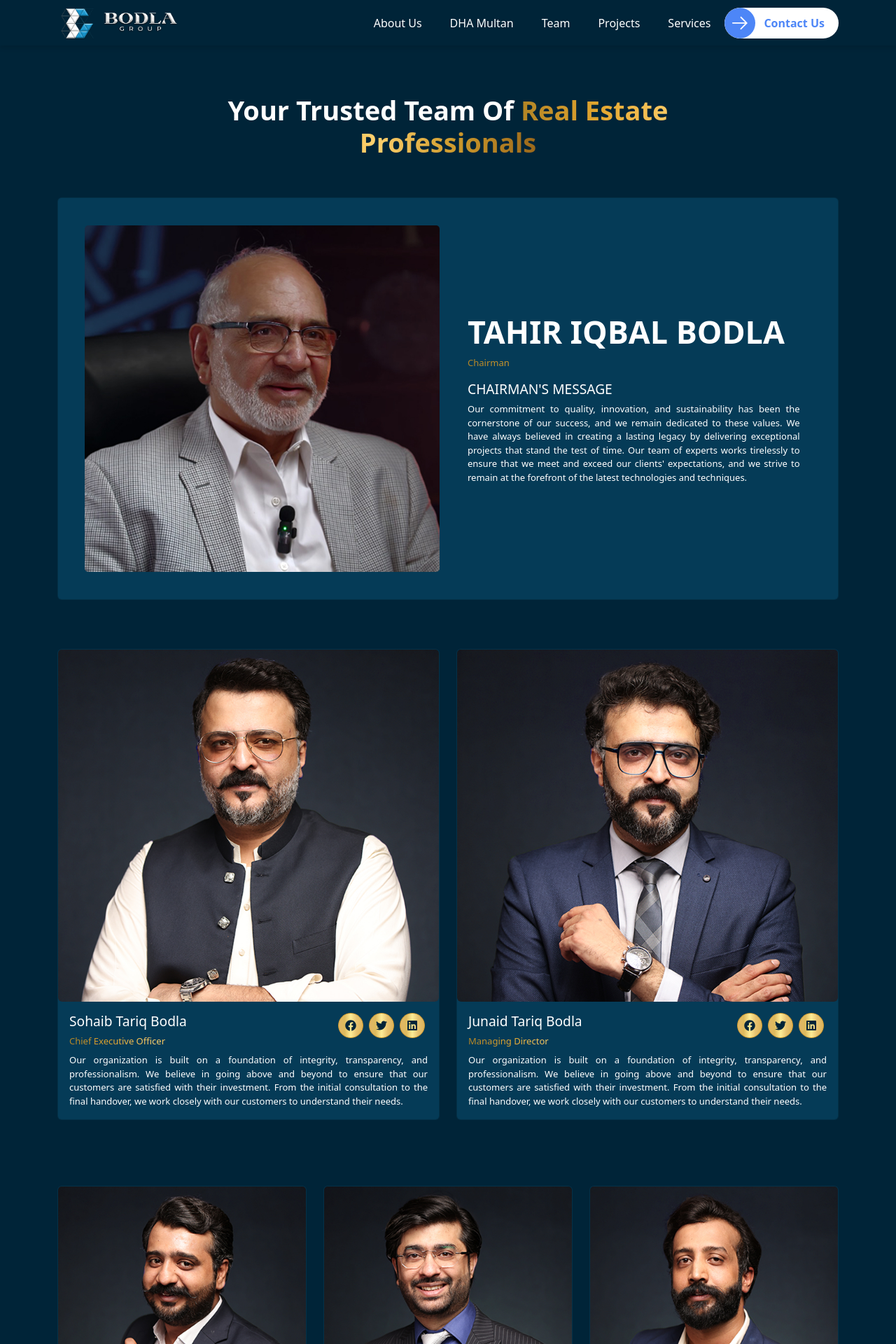
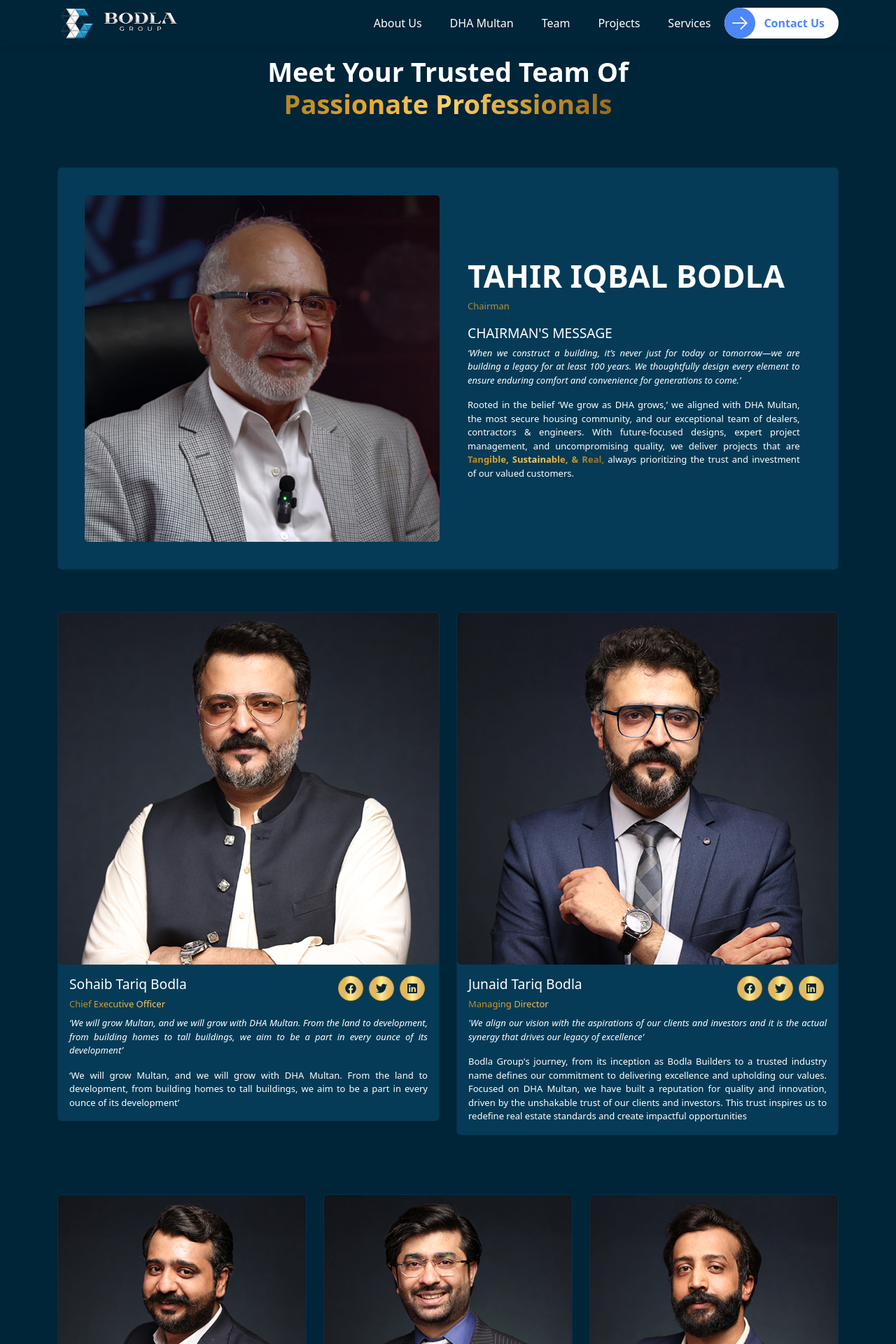
Before and after one commit to RaeesHaider321/Bodla-Group, a React (Create React App) app: page /Team in a window 1280 px wide. Shown: the top 1920 px of the page at 70% size. Built offline with nearby package versions, Linux system fonts and the light colour scheme.

Commit message:
team and contact page updats

```diff
--- a/src/App.css
+++ b/src/App.css
@@ -107,11 +107,14 @@
 .routes-container {
   flex: 1;
   min-height: 40vh;
-  padding-top: 65px;
+  padding-top: 80px;
+}
+.page-title p:last-child{
+  margin-bottom: 0;
 }
 
 section {
-  padding: 70px 0; /* Default padding */
+  padding: 60px 0; /* Default padding */
 }
 
 /* For tablets */
@@ -560,7 +563,6 @@
 .contact-card {
   background: var(--contact-card-gradient);
   border-radius: 21px;
-  margin-top: 30px;
 }
 
 .contact-card .card-body {
@@ -628,6 +630,9 @@
   border-radius: 21px;
   display: flex;
   align-items: center;
+}
+.projects .project-description p{
+  text-align: justify;
 }
 
 /* project-detail */
--- a/src/App.js
+++ b/src/App.js
@@ -2,7 +2,7 @@
 import AOS from "aos";
 import "aos/dist/aos.css";
 import "bootstrap/dist/css/bootstrap.min.css";
-import { BrowserRouter as Router, Routes, Route } from "react-router-dom";
+import { BrowserRouter as Router, Routes, Route, useLocation } from "react-router-dom";
 import { FaArrowUp } from "react-icons/fa";
 
 import Header from "./components/Header";
@@ -18,7 +18,6 @@
 import Team from "./pages/Team";
 import DHAMultan from "./pages/DHAMultan";
 
-
 import NotFound from "./pages/NotFound";
 import "./App.css"; // Global CSS
 import "./components/Header.css"; // Header CSS
@@ -26,6 +25,17 @@
 import "./components/TrustedAdvisors.css"; // Trusted Advisors CSS
 import "./components/ScrollToTop.css"; // CSS for Scroll to Top Button
 import "./components/Team.css"; // CSS for Team
+
+// This component will handle scrolling to top on route change
+function ScrollToTop() {
+  const { pathname } = useLocation();
+
+  useEffect(() => {
+    window.scrollTo(0, 0);
+  }, [pathname]);
+
+  return null;
+}
 
 function App() {
   const [showScroll, setShowScroll] = useState(false);
@@ -59,6 +69,7 @@
     <Router>
       <div className="app-container">
         <Header />
+        <ScrollToTop /> {/* This will handle scrolling to top on route change */}
         <div className="routes-container">
           <Routes>
             <Route path="/" element={<Home />} />
--- a/src/components/Footer.js
+++ b/src/components/Footer.js
@@ -71,7 +71,7 @@
             </Col>
           </Row>
 
-          <Row className="justify-content-center align-items-center mb-4" data-aos="fade-up" data-aos-duration="2200">
+          <Row className="justify-content-center align-items-center mb-3" data-aos="fade-up" data-aos-duration="2200">
             <Col xs={12} sm={12} md={12} lg={8}>
               <SocialMedia />
             </Col>
--- a/src/components/PageTitle.js
+++ b/src/components/PageTitle.js
@@ -1,17 +1,16 @@
 import React from "react";
-import { Col, Row } from "react-bootstrap";
+import { Col, Container, Row } from "react-bootstrap";
 
-const PageTitle = ({ title, highlight }) => {
+const PageTitle = ({ title, highlight, caption }) => {
   return (
-    <div className="page-title text-center mb-5">
+    <Container data-aos="fade-up" className="page-title text-center">
       <Row className="justify-content-center">
         <Col xs={12} md={7}>
-          <h2>
-            {title} <span className="text-blue-600">{highlight}</span>
-          </h2>
+          <h2> {title} <span className="text-blue-600">{highlight}</span></h2>
+          <p> {caption}</p>
         </Col>
       </Row>
-    </div>
+    </Container>
   );
 };
 
--- a/src/components/SocialMedia.js
+++ b/src/components/SocialMedia.js
@@ -16,7 +16,7 @@
 
 const SocialMediaLinks = () => {
   return (
-    <Container className="social text-center py-5 mb-4">
+    <Container className="social text-center py-4">
       <Row className="justify-content-center">
         {socialLinks.map((social, index) => (
           <a
--- a/src/pages/Contact.js
+++ b/src/pages/Contact.js
@@ -2,14 +2,12 @@
 import PromotionalSlider from '../components/PromotionalSlider'
 import { Container, Row, Col, Card } from 'react-bootstrap';
 import ContactForm from '../components/ContactForm';
+import PageTitle from '../components/PageTitle';
 const Contact = () => {
   return (
     <>
+      <PageTitle title="Feel free to " highlight="Get in Touch" caption="We’d Love to Hear from You!" />
       <section className='contact-us'>
-        <div className='text-center'>
-          <h1>Feel free to <span>Get in Touch</span><br /></h1>
-          <p>We’d Love to Hear from You!</p>
-        </div>
         <Container>
           <Card className='contact-card'>
             <Card.Body>
--- a/src/pages/Team.js
+++ b/src/pages/Team.js
@@ -20,7 +20,8 @@
     id: 1,
     name: "Sohaib Tariq Bodla",
     designation: "Chief Executive Officer",
-    description: "Our organization is built on a foundation of integrity, transparency, and professionalism. We believe in going above and beyond to ensure that our customers are satisfied with their investment. From the initial consultation to the final handover, we work closely with our customers to understand their needs.",
+    idescription: "‘We will grow Multan, and we will grow with DHA Multan. From the land to development, from building homes to tall buildings, we aim to be a part in every ounce of its development’",
+    description: "‘We will grow Multan, and we will grow with DHA Multan. From the land to development, from building homes to tall buildings, we aim to be a part in every ounce of its development’",
     image: ceo,
     social: {
       facebook: "#",
@@ -33,7 +34,8 @@
     id: 2,
     name: "Junaid Tariq Bodla",
     designation: "Managing Director",
-    description: "Our organization is built on a foundation of integrity, transparency, and professionalism. We believe in going above and beyond to ensure that our customers are satisfied with their investment. From the initial consultation to the final handover, we work closely with our customers to understand their needs.",
+    idescription: "'We align our vision with the aspirations of our clients and investors and it is the actual synergy that drives our legacy of excellence'",
+    description: "Bodla Group's journey, from its inception as Bodla Builders to a trusted industry name defines our commitment to delivering excellence and upholding our values. Focused on DHA Multan, we have built a reputation for quality and innovation, driven by the unshakable trust of our clients and investors. This trust inspires us to redefine real estate standards and create impactful opportunities",
     image: md,
     social: {
       facebook: "#",
@@ -106,12 +108,10 @@
 const Team = () => {
 
   return (
+    <>
+      <PageTitle title="Meet your trusted team of " highlight="Passionate Professionals" />
     <section className='team'>
       <Container>
-        <div data-aos="fade-up">
-          <PageTitle title="Your Trusted Team of" highlight="Real Estate Professionals" />
-        </div>
-
         <Card className='chairman-card' data-aos="fade-up" data-aos-delay="100">
           <Row className='justify-content-center align-items-center'>
             <Col xs={12} md={6}>
@@ -123,13 +123,15 @@
                 <p className='designation' data-aos="fade-left" data-aos-delay="100">Chairman</p>
                 <h5 data-aos="fade-left" data-aos-delay="150">CHAIRMAN'S MESSAGE</h5>
                 <Card.Text data-aos="fade-up" data-aos-delay="200">
-                  Our commitment to quality, innovation, and sustainability has been the cornerstone of our success, and we remain dedicated to these values. We have always believed in creating a lasting legacy by delivering exceptional projects that stand the test of time. Our team of experts works tirelessly to ensure that we meet and exceed our clients' expectations, and we strive to remain at the forefront of the latest technologies and techniques.
+                <i>‘When we construct a building, it’s never just for today or tomorrow—we are building a legacy for at least 100 years. We thoughtfully design every element to ensure enduring comfort and convenience for generations to come.’</i>
+                </Card.Text>
+                <Card.Text data-aos="fade-up" data-aos-delay="300">
+                Rooted in the belief ‘We grow as DHA grows,’ we aligned with DHA Multan, the most secure housing community, and our exceptional team of dealers, contractors & engineers. With future-focused designs, expert project management, and uncompromising quality, we deliver projects that are <b><span>Tangible, Sustainable, & Real,</span></b> always prioritizing the trust and investment of our valued customers.
                 </Card.Text>
               </Card.Body>
             </Col>
           </Row>
         </Card>
-
         <section data-aos="fade-up" >
           <Row>
             {bosses.map((boss, index) => (
@@ -152,6 +154,7 @@
                           </div>
                         </Col>
                       </Row>
+                      <Card.Text><i>{boss.idescription}</i></Card.Text>
                       <Card.Text>{boss.description}</Card.Text>
                     </Card.Body>
                   </Card>
@@ -182,6 +185,7 @@
         </div>
       </Container>
     </section>
+    </>
   );
 };
 
```
Also changed, not shown: src/components/ContactForm.js (+53 -26 lines).
